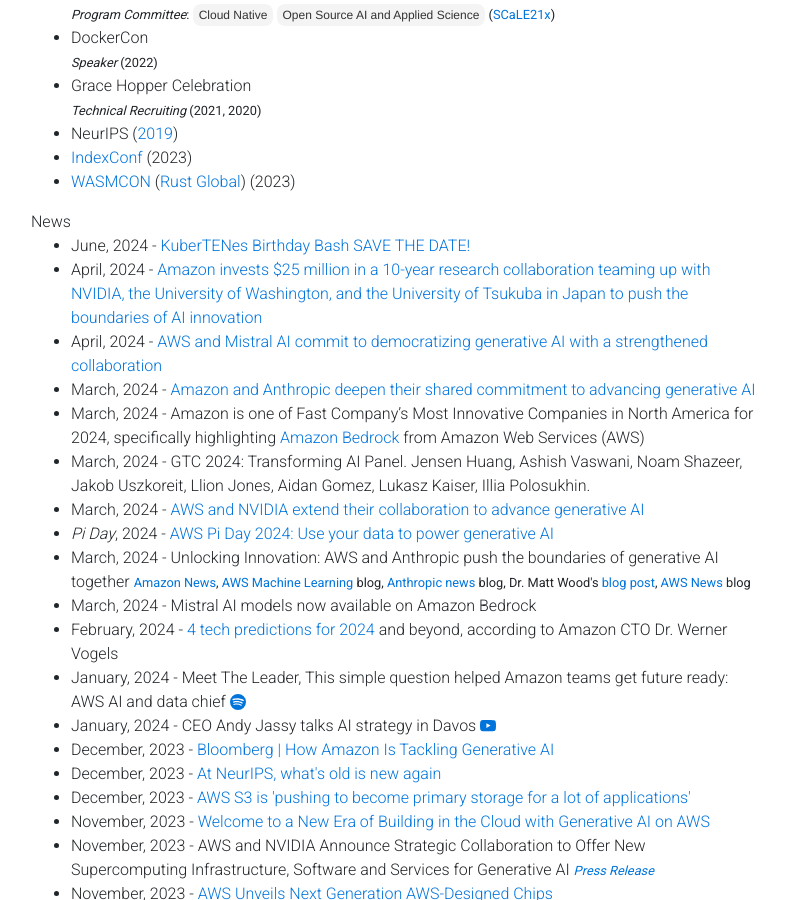
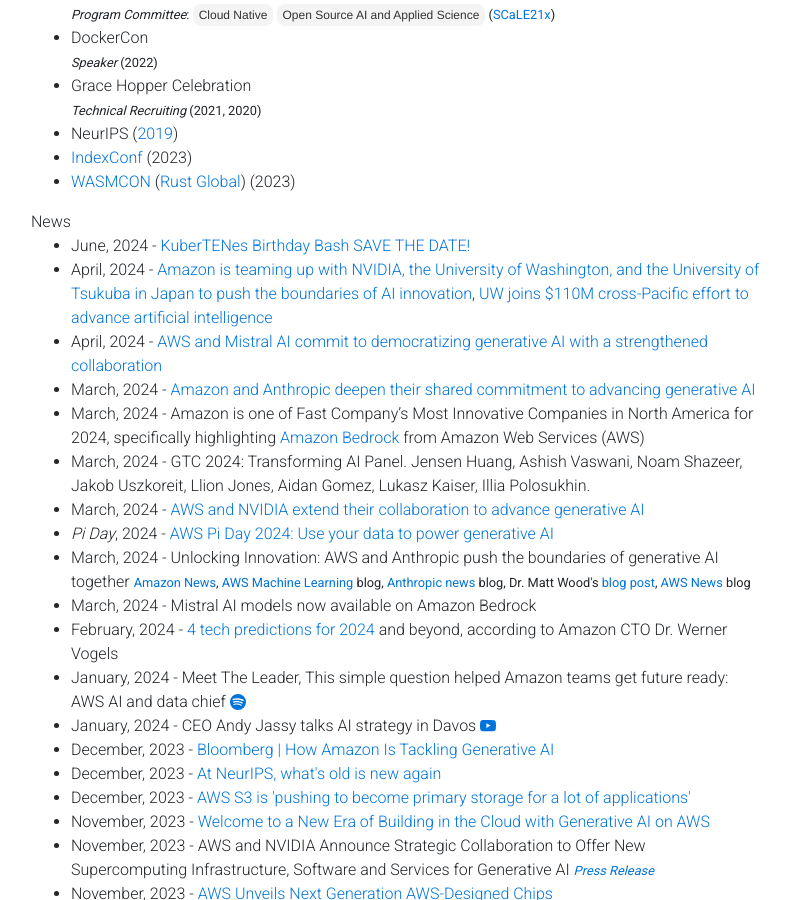
Before and after one commit to gfw001/gfw001.github.io, a Jekyll site: the page portfolio.html, which Jekyll copies as it is, in a window 1280 px wide and 900 px high, scrolled down 1712 px. Shown: the whole window, without its empty margins (54-844 px from the left). Built offline with Jekyll 4.4.1, drawn with Linux system fonts in a browser that asks for light colours; nearby versions of some CDN libraries; a style sheet for code colours, icons or effects is not loaded.

Commit message:
Update portfolio.html

```diff
--- a/portfolio.html
+++ b/portfolio.html
@@ -313,7 +313,7 @@
 	       June, 2024 - <a href="https://events.linuxfoundation.org/kuber10es-birthday-bash/">KuberTENes Birthday Bash SAVE THE DATE!</a>
 	</li>
 	<li>
-	       April, 2024 - <a href="https://www.aboutamazon.com/news/innovation-at-amazon/amazon-invests-25-million-in-a-10-year-research-collaboration-to-advance-ai">Amazon invests $25 million in a 10-year research collaboration teaming up with NVIDIA, the University of Washington, and the University of Tsukuba in Japan to push the boundaries of AI innovation</a>
+	       April, 2024 - <a href="https://www.aboutamazon.com/news/innovation-at-amazon/amazon-invests-25-million-in-a-10-year-research-collaboration-to-advance-ai">Amazon is teaming up with NVIDIA, the University of Washington, and the University of Tsukuba in Japan to push the boundaries of AI innovation</a>, <a href="https://www.washington.edu/news/2024/04/09/uw-joins-110-million-cross-pacific-effort-to-advance-artificial-intelligence/">UW joins $110M cross-Pacific effort to advance artificial intelligence</a>
 	</li>
 	<li>
 	       April, 2024 - <a href="https://aws.amazon.com/blogs/machine-learning/aws-and-mistral-ai-commit-to-democratizing-generative-ai-with-a-strengthened-collaboration/">AWS and Mistral AI commit to democratizing generative AI with a strengthened collaboration</a>
```
